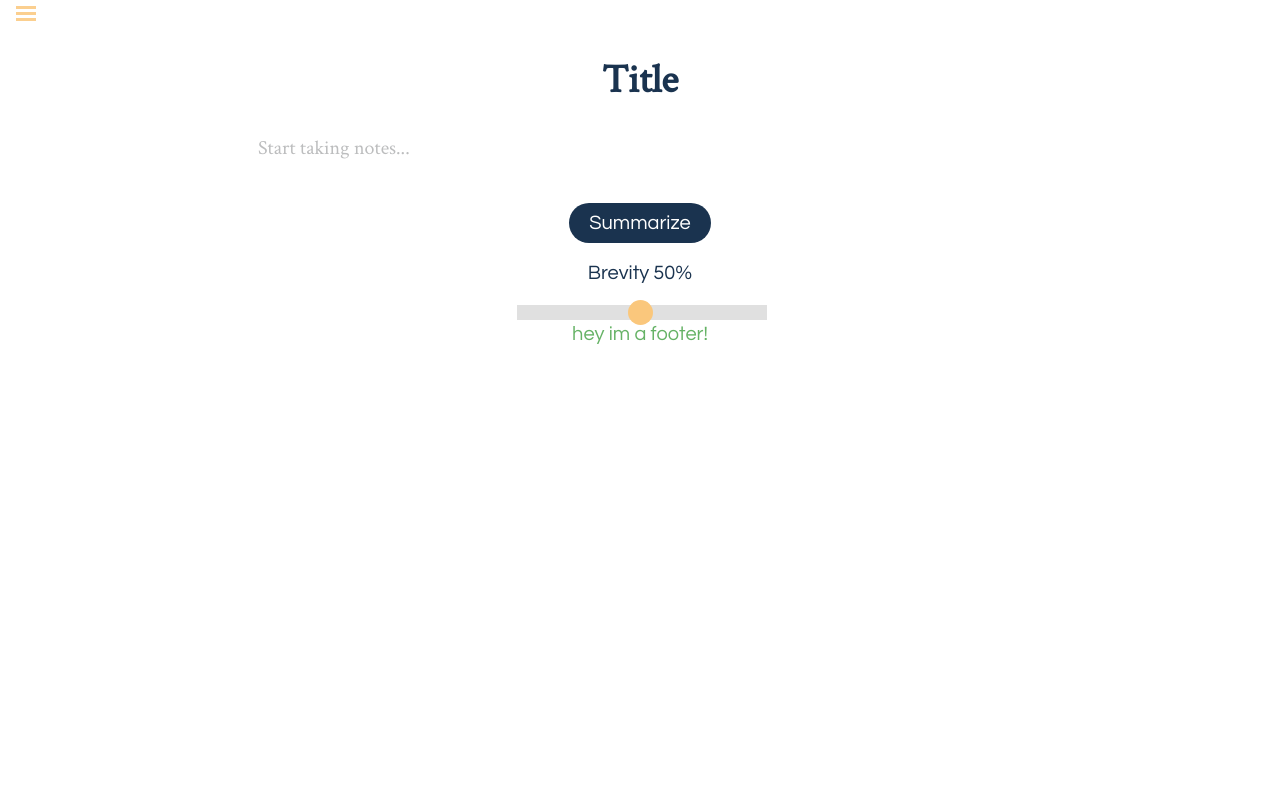
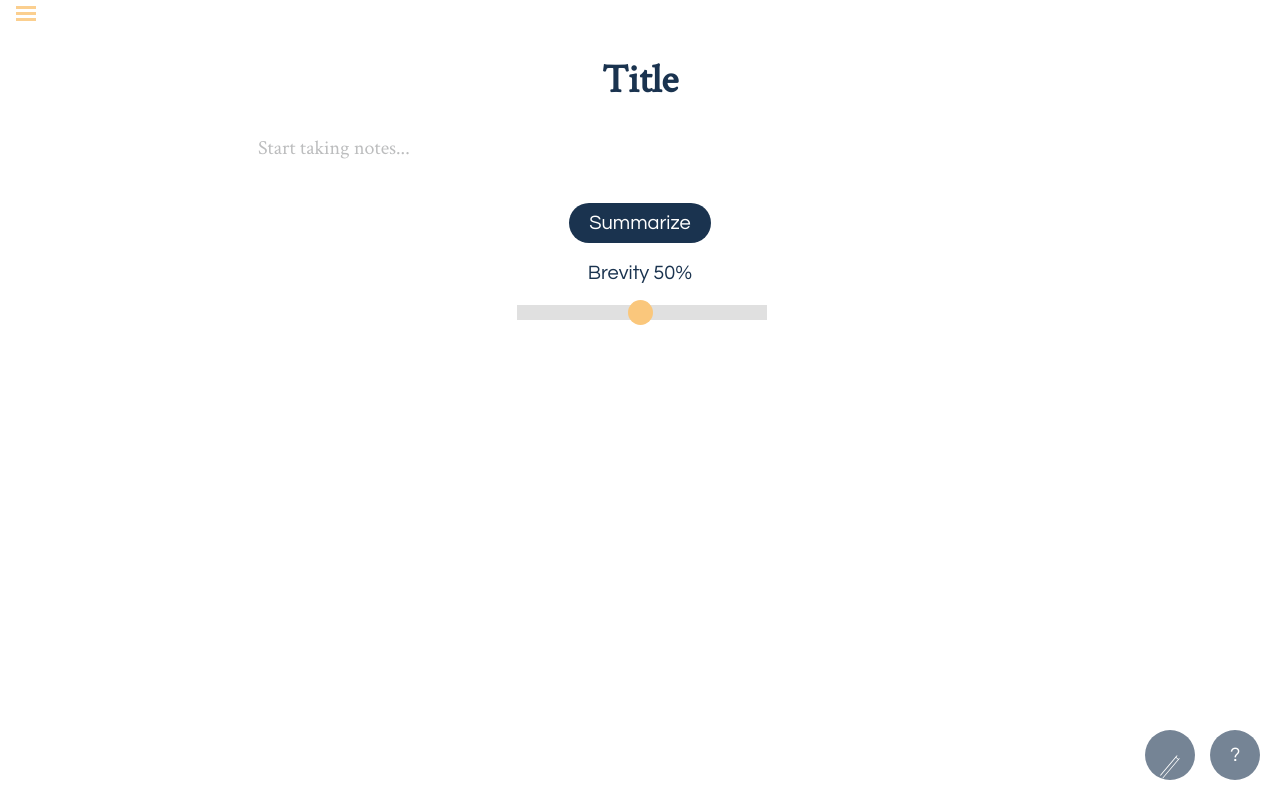
Before and after one commit to simplif-ai/application, a React (Create React App) app in the folder Frontend/: page /summary in a window 1280 px wide. Built offline with nearby package versions, Linux system fonts and the light colour scheme; no server answers.

Commit message:
style and add basic footer objects

```diff
--- a/Frontend/src/css/footer.css
+++ b/Frontend/src/css/footer.css
@@ -1,8 +1,46 @@
 .footer {
   opacity:.6;
   color: green;
+  height: 50px;
 }
 
 .footer:hover {
   opacity: 1;
 }
+
+.button {
+  opacity: 1;
+  z-index: 2;
+  bottom: 20px;
+  right: 20px;
+  position: fixed;
+  background: #1A334F;
+  color: white;
+  border: none;
+  display: inline;
+  border-radius: 50px;
+  width: 50px;
+  height: 50px;
+  padding: 13px;
+}
+
+.button:focus {
+  outline: none;
+}
+
+/*.button:hover {
+  opacity: .8;
+  transition: opacity .2s ease-in-out;
+ -moz-transition: opacity .2s ease-in-out;
+ -webkit-transition: opacity .2s ease-in-out;
+ -o-transition: opacity .2s ease-in-out;
+  cursor: pointer;
+}*/
+
+button:hover {
+  opacity: 1;
+}
+.button:first-child {
+  bottom: 20px;
+  right: 85px;
+}
--- a/Frontend/src/pages/components/Footer.js
+++ b/Frontend/src/pages/components/Footer.js
@@ -1,9 +1,11 @@
 import React from 'react';
 import '../../css/footer.css';
+import edit_icon_white from '../../assets/pencil-icon.svg';
 
 const Footer = () => (
   <div className="footer">
-    hey im a footer!
+    <button className="button"><img src={edit_icon_white} alt="edit_icon_white"/></button>
+    <button className="button">?</button>
   </div>
 );
 
```
